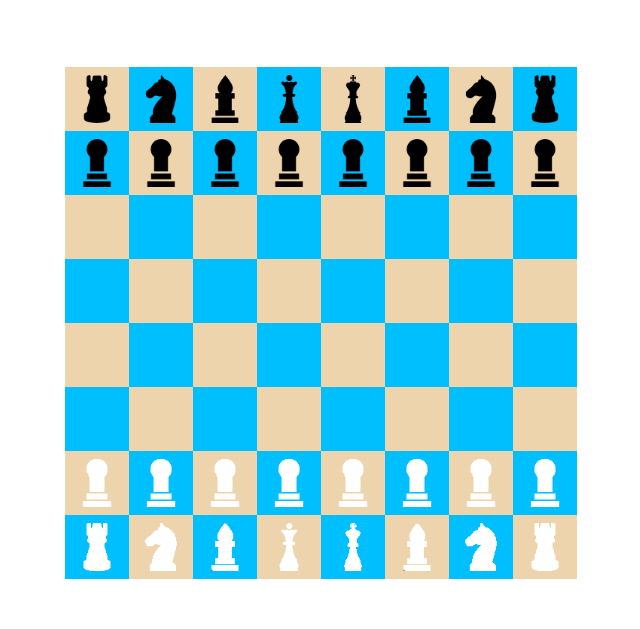
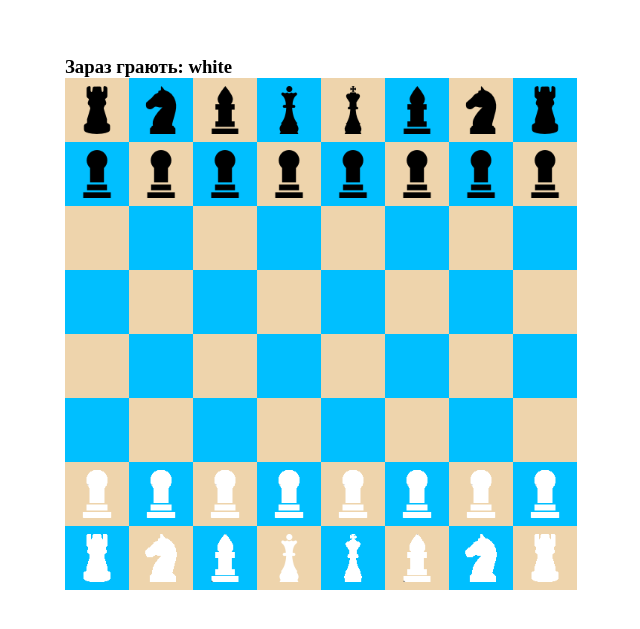
Before and after one commit to SergDv1962/chess, a React (Create React App) app: page / in a window 1280 px wide. Shown: the part 317-946 px from the top of the page, without its empty margins (319-959 px from the left). Built offline with nearby package versions, Linux system fonts and the light colour scheme.

Commit message:
Player- закінчення оформлення переходу між граючими

```diff
--- a/src/components/BoardComponent.tsx
+++ b/src/components/BoardComponent.tsx
@@ -51,6 +51,8 @@ const BoardComponent: FC<BoardProps> = ({
   }
 
   return (
+    <div>
+    <h3>Зараз грають: {currentPlayer?.color}</h3>
       <div className="board">
         {board.cells.map((row, index) => (
           <React.Fragment key={index}>
@@ -67,6 +69,7 @@ const BoardComponent: FC<BoardProps> = ({
           </React.Fragment>
         ))}
       </div>
+    </div>
   );
 };
 
```
Lines whose indentation alone changed are shown as unchanged.
